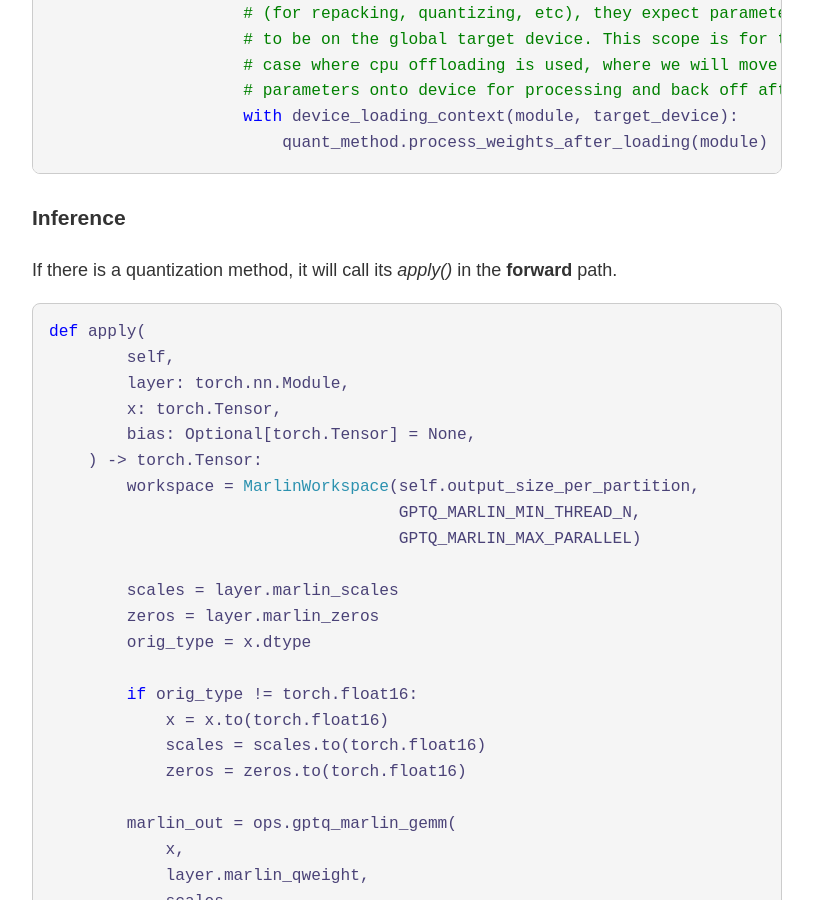
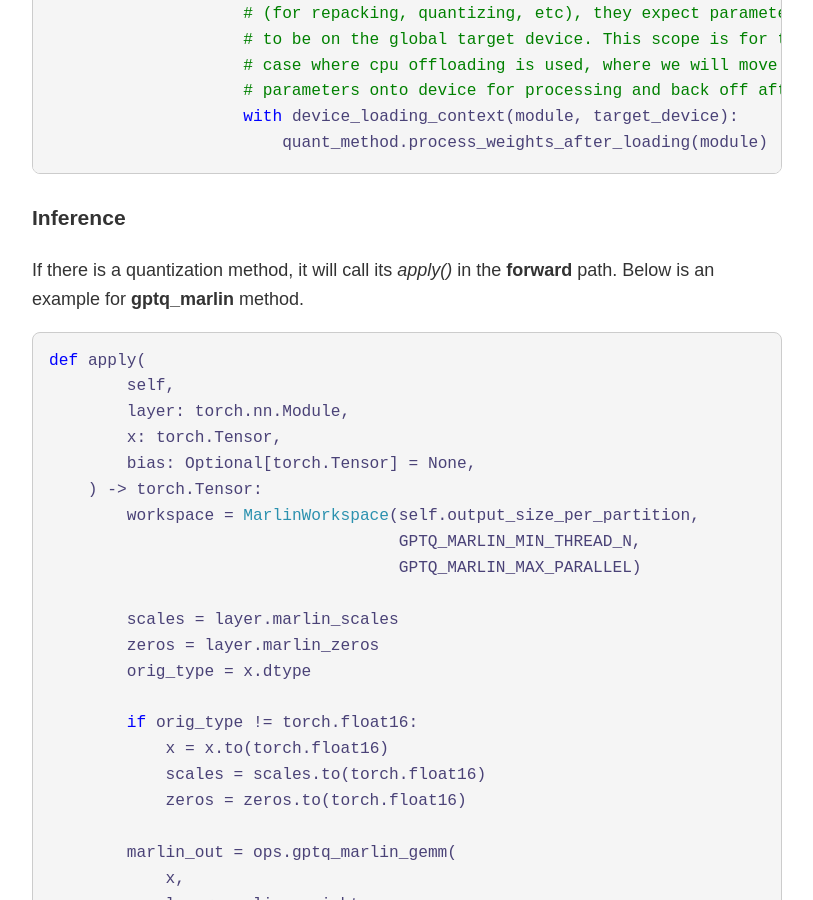
Before and after one commit to George-ao/george-ao.github.io, a Jekyll site: the page built from _posts/2025-01-18-vLLM-quantization.markdown, in a window 1280 px wide and 900 px high, scrolled down 1672 px. Shown: the whole window, without its empty margins (233-1046 px from the left). Built offline with Jekyll 4.4.1, drawn with Linux system fonts in a browser that asks for light colours.

Commit message:
post:vllm quantization fix

````diff
--- a/_posts/2025-01-18-vLLM-quantization.markdown
+++ b/_posts/2025-01-18-vLLM-quantization.markdown
@@ -73,6 +73,7 @@ vLLM will create layers(weights) according to quant_method when they initialize
 ### Inference
 
 If there is a quantization method, it will call its *apply()* in the __forward__ path.
+Below is an example for __gptq_marlin__ method.
 ```python
 def apply(
         self,
````
